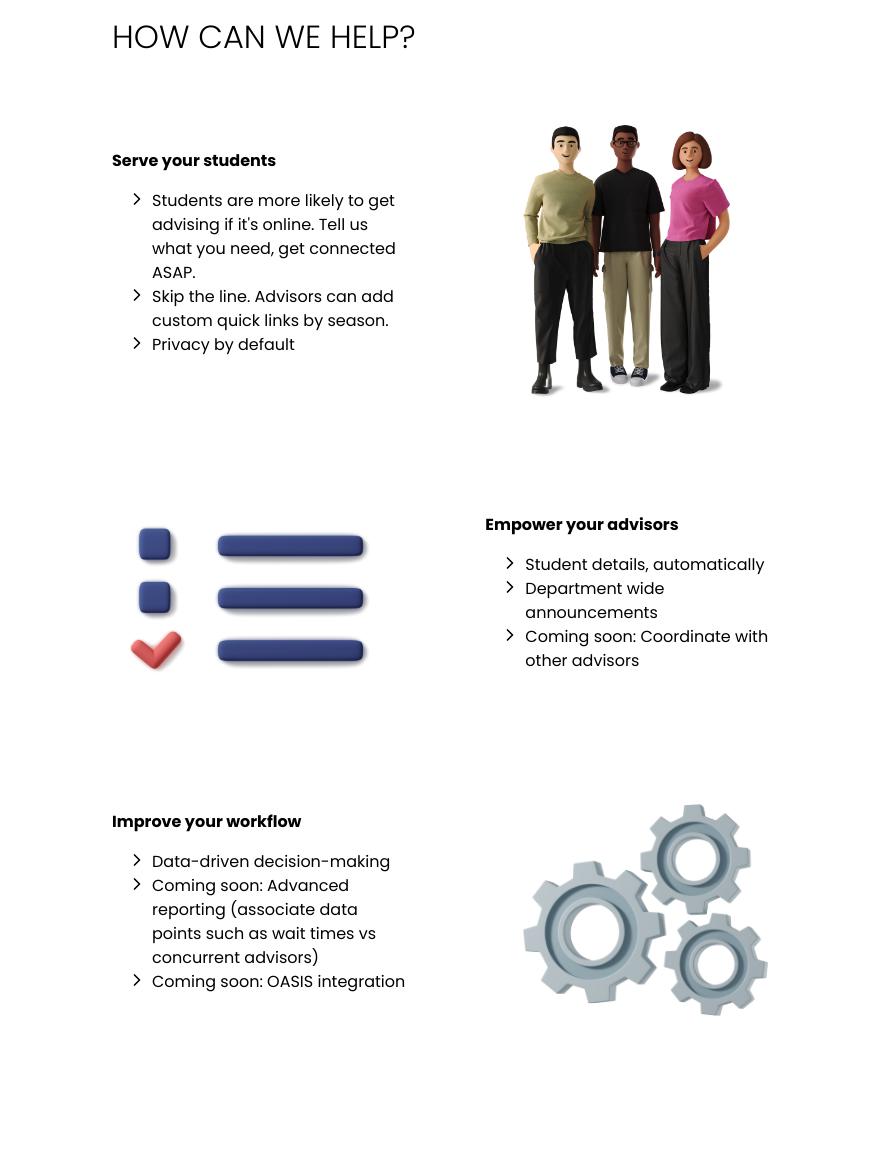
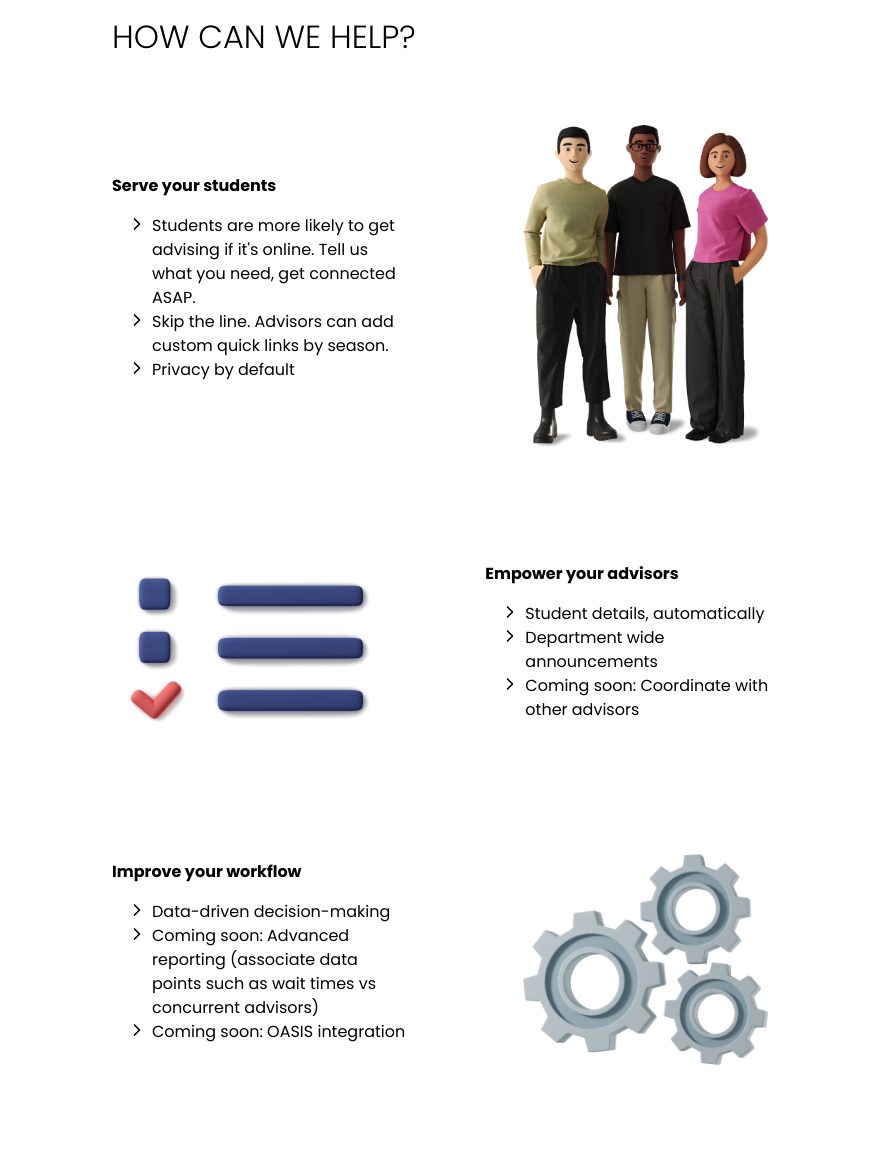
Before and after one commit to ucdavis-lsit/getvfd, a plain HTML site: page index.html in a window 1280 px wide. Shown: the part 976-2133 px from the top of the page, without its empty margins (192-1078 px from the left). Drawn offline with Linux system fonts and the light colour scheme.

Commit message:
adjust image heights

```diff
--- a/index.html
+++ b/index.html
@@ -71,7 +71,7 @@
                         </ul>
                     </div>
                     <div class="features-image-container">
-                        <img class="features-image" src="./images/business-3d-young-people-in-casual-clothes-standing.png">
+                        <img class="features-image push-left" style="max-height: 512px" src="./images/business-3d-young-people-in-casual-clothes-standing.png">
                     </div>
                 </div>
             </div>
@@ -79,7 +79,7 @@
             <div>
                 <div class="features-section">
                     <div class="features-image-container">
-                        <img class="features-image" src="./images/business-3d-blue-checklist-with-one-red-done-item.png">
+                        <img class="features-image push-right" style="max-height: 360px" src="./images/business-3d-blue-checklist-with-one-red-done-item.png">
                     </div>
                     <div class="features-text">
                         <!-- <h2 class="features-number">02</h2> -->
@@ -105,7 +105,7 @@
                         </ul>
                     </div>
                     <div class="features-image-container">
-                        <img class="features-image" src="./images/business-3d-three-grey-metal-gears.png">
+                        <img class="features-image push-left" style="max-height: 360px" src="./images/business-3d-three-grey-metal-gears.png">
                     </div>
                 </div>
             </div>
--- a/styles.css
+++ b/styles.css
@@ -8,6 +8,12 @@
 }
 .font-bold {
     font-weight: 700;
+}
+.push-right {
+    margin-left: auto;
+}
+.push-left {
+    margin-right: auto;
 }
 
 ul {
@@ -210,7 +216,6 @@ header {
 }
 .features-image {
     padding: 4rem;
-    max-height: 50vh;
 }
 .features-number {
     font-size: 3rem;
```
